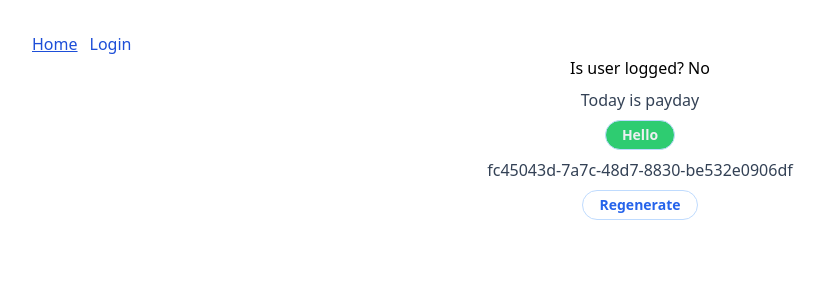
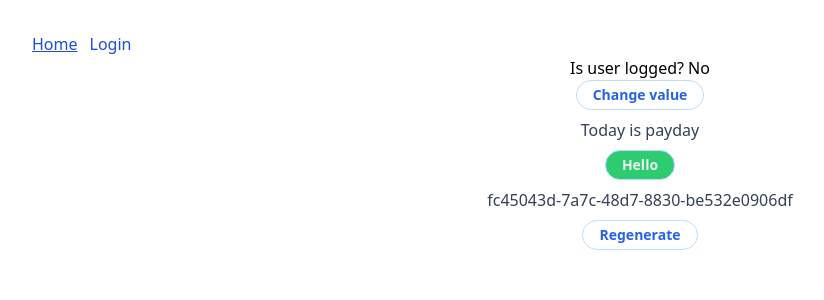
Before and after one commit to patrykomiotek/ocdapp, a React (Vite) app: page / in a window 1280 px wide. Shown: the top 300 px of the page, without its empty margins (0-824 px from the left). Built offline with nearby package versions, Linux system fonts and the light colour scheme.

Commit message:
contexts

```diff
--- a/src/components/Auth/AuthCredentials/AuthCredentials.tsx
+++ b/src/components/Auth/AuthCredentials/AuthCredentials.tsx
@@ -1,11 +1,19 @@
-import { useContext } from 'react';
+import { MouseEventHandler, useContext } from 'react';
 import { AuthContext } from '@pages/HomePage';
+import { Button } from '@ui/atoms';
 
 
 export const AuthCredentials = () => {
   const context = useContext(AuthContext);
 
+  const handleClick: MouseEventHandler<HTMLButtonElement> = () => {
+    context.setIsLogged(value => !value);
+  }
+
   return (
-    <div>Is user logged? {context.isLogged ? 'Yes' : 'No'} </div>
+    <>
+      <div>Is user logged? {context.isLogged ? 'Yes' : 'No'} </div>
+      <Button label="Change value" onClick={handleClick} />
+    </>
   );
 }
--- a/src/pages/HomePage.tsx
+++ b/src/pages/HomePage.tsx
@@ -1,22 +1,30 @@
 import { AuthInfo } from "@components/Auth/AuthInfo";
 import { Generator } from "@components/Genrator";
 import { Text, Button } from "@ui/atoms";
-import { createContext } from "react";
+import { Dispatch, SetStateAction, createContext, useState } from "react";
 
 interface Auth {
   isLogged: boolean;
+  // setIsLogged: (value: boolean) => void
+  setIsLogged: Dispatch<SetStateAction<boolean>>
 }
 
 const defaultValues: Auth = {
   isLogged: false,
+  setIsLogged: () => null,
 }
 
 export const AuthContext = createContext<Auth>(defaultValues);
 
 export const HomePage = () => {
+  const [isLogged, setIsLogged] = useState(false);
+
   return (
     <>
-      <AuthContext.Provider value={defaultValues}>
+      <AuthContext.Provider value={{
+        isLogged,
+        setIsLogged
+      }}>
         <AuthInfo />
       </AuthContext.Provider>
 
```
